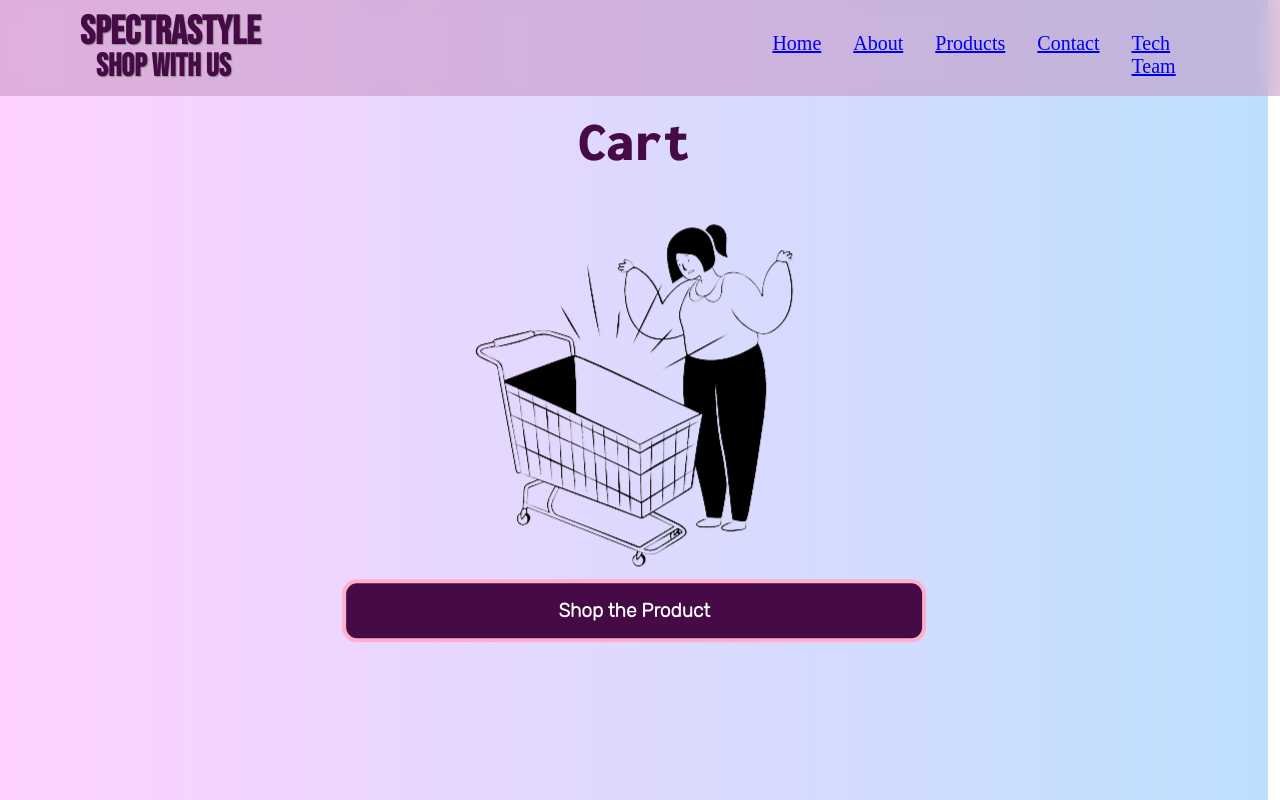
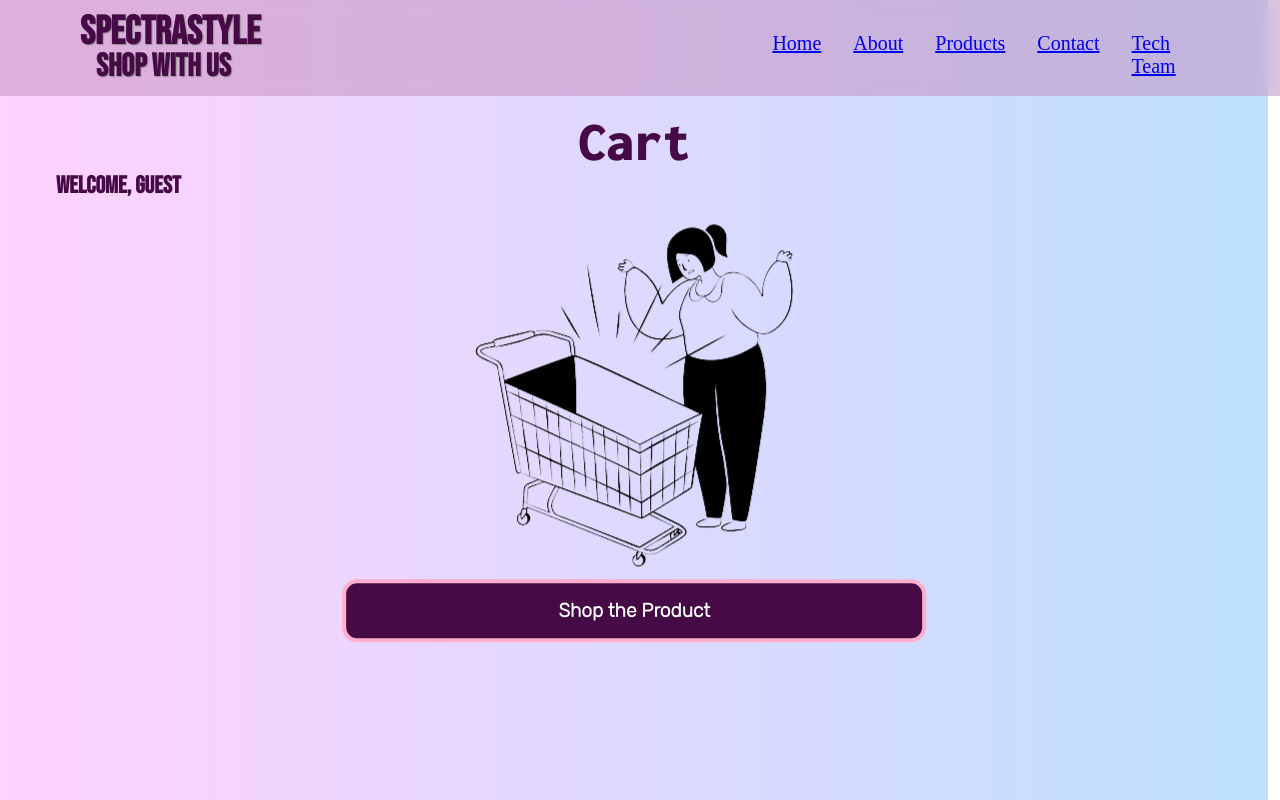
Before and after one commit to MuriloCastro0216/EcommerceSpectastyle, a React (Vite) app in the folder Frontend/: page /cart in a window 1280 px wide. Shown: the top 800 px of the page. Built offline with nearby package versions, Linux system fonts and the light colour scheme; a web font is replaced by a local one.

Commit message:
comiited the frontend changes

```diff
--- a/Frontend/src/Components/CartContext.jsx
+++ b/Frontend/src/Components/CartContext.jsx
@@ -1,9 +1,11 @@
-import { createContext, useContext, useState } from "react";
+// CartContext.js
+import { createContext, useContext, useState } from 'react';
 
 const CartContext = createContext();
 
 export const CartProvider = ({ children }) => {
   const [cart, setCart] = useState([]);
+  const [userData, setUserData] = useState(''); // Add user data state
 
   const addToCart = (product) => {
     setCart([...cart, product]);
@@ -39,7 +41,8 @@ export const CartProvider = ({ children }) => {
         removeFromCart,
         incrementQuantity,
         decrementQuantity,
-        setCart,
+        userData, // Include user data in the context
+        setUserData, // Function to set user data
       }}
     >
       {children}
--- a/Frontend/src/Components/ProductDetail.jsx
+++ b/Frontend/src/Components/ProductDetail.jsx
@@ -41,7 +41,7 @@ const ProductDetail = ({ productId, onClose }) => {
       const userId = userData._id;
       axios
         .post(
-          `http://localhost:5500/ecommerce/product/addProductToCart/${userId}`,
+          `https://ecommerce-backend-0wr7.onrender.com/ecommerce/product/addProductToCart/${userId}`,
           { productId: product._id }
         )
         .then((response) => {
--- a/Frontend/src/Pages/Cart.jsx
+++ b/Frontend/src/Pages/Cart.jsx
@@ -5,11 +5,15 @@ import { useCart } from "../Components/CartContext";
 import { useNavigate } from "react-router-dom";
 
 const Cart = () => {
-  const { cart, removeFromCart, incrementQuantity, decrementQuantity } = useCart();
+  const { cart, removeFromCart, incrementQuantity, decrementQuantity, userData  } =
+    useCart();
   const navigate = useNavigate();
+
+  const userName = userData ? userData.user : 'Guest';
   return (
     <div className="cart-container">
       <h1 className="cart-heading">Cart</h1>
+      <h2>Welcome, {userName}</h2>
       {cart.length === 0 ? (
         <div className="empty-cart">
           <img src="/cartempty.png" alt="Empty Cart" />
--- a/Frontend/src/Pages/Profile.jsx
+++ b/Frontend/src/Pages/Profile.jsx
@@ -8,6 +8,7 @@ import VisibilityOffIcon from "@mui/icons-material/VisibilityOff";
 // components
 import Error from "../Components/Error";
 import UserProfile from "./UserProfile";
+import { useCart } from "../Components/CartContext";
 import ".././CSS/Profile.css";
 
 const Profile = () => {
@@ -15,16 +16,17 @@ const Profile = () => {
   const [isPasswordVisible, setIsPasswordVisible] = useState(false);
   const [error, setError] = useState(null);
   const [authenticated, setAuthenticated] = useState(false);
-  const [user, setUser] = useState(null);
+  const [user, setUser] = useState('');
   const navigate = useNavigate();
+  const { setUserData } = useCart();
 
   useEffect(() => {
     const token = localStorage.getItem("token");
     const userData = localStorage.getItem("userData");
     if (token && userData) {
       setAuthenticated(true);
-      const user = JSON.parse(userData);
-      setUser(user);
+      const users = JSON.parse(userData);
+      setUser(users);
     } else {
       setAuthenticated(false);
     }
@@ -61,13 +63,13 @@ const Profile = () => {
         if (response.ok) {
           const data = await response.json();
           const token = data.token;
+          console.log(data)
 
           localStorage.setItem("token", token);
           localStorage.setItem("userData", JSON.stringify(data.user));
 
           setError("success");
-
-          // Always navigate to the "/user" page after successful login
+          setUserData(data.user);
           navigate("/user");
         } else {
           setError("Login failed. Please check your credentials.");
@@ -109,12 +111,11 @@ const Profile = () => {
           const data = await response.json();
           const token = data.token;
 
+
           localStorage.setItem("token", token);
           localStorage.setItem("userData", JSON.stringify(data.user));
 
           setError("success");
-
-          // Always navigate to the "/user" page after successful signup
           navigate("/user");
         } else {
           setError("Signup failed. Please check your credentials.");
@@ -132,7 +133,7 @@ const Profile = () => {
   return (
     <Fragment>
       {authenticated ? (
-        <UserProfile />
+        <UserProfile user={user} />
       ) : (
         <div className="profile-container">
           <div className="profile-outer_box">
--- a/Frontend/src/Pages/UserProfile.jsx
+++ b/Frontend/src/Pages/UserProfile.jsx
@@ -28,7 +28,7 @@ const UserProfile = () => {
     localStorage.removeItem('token');
     localStorage.removeItem('userData');
 
-    navigate('/profile');
+    navigate('/');
   };
 
   return (
```
